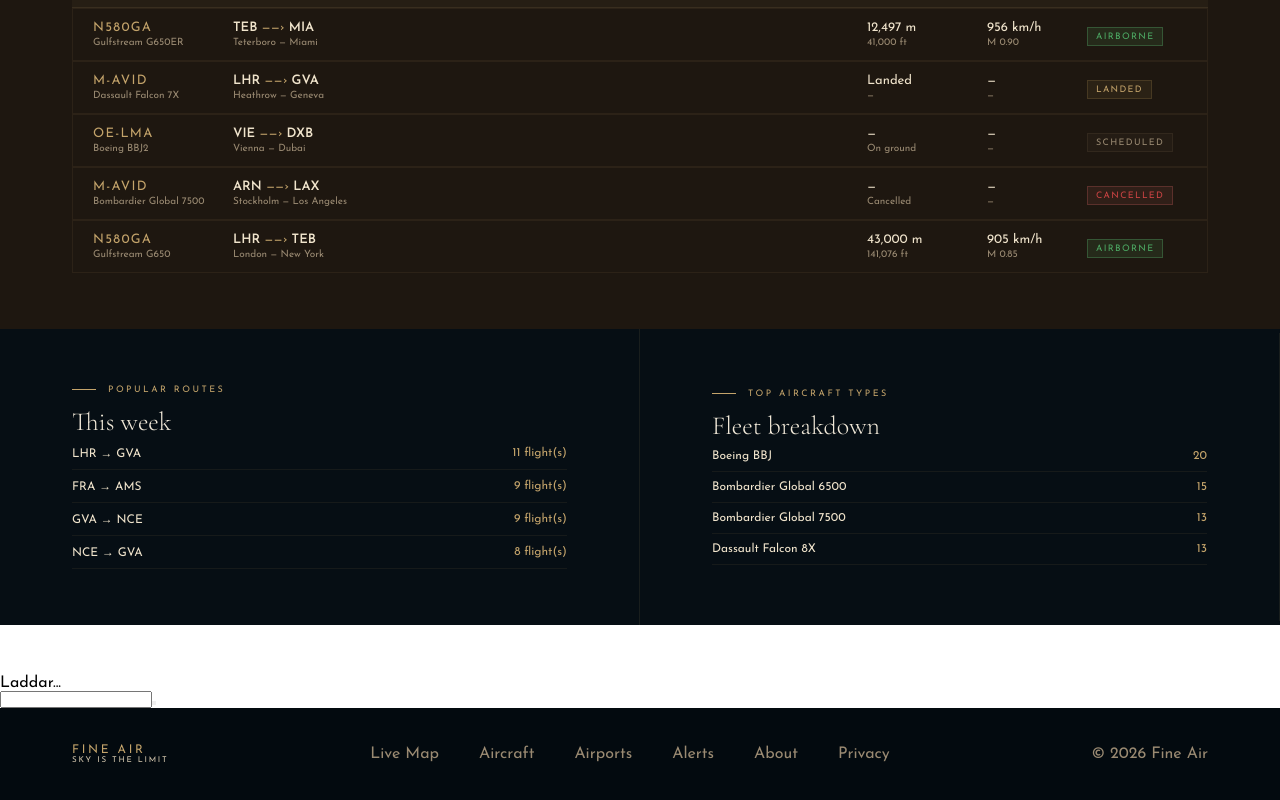
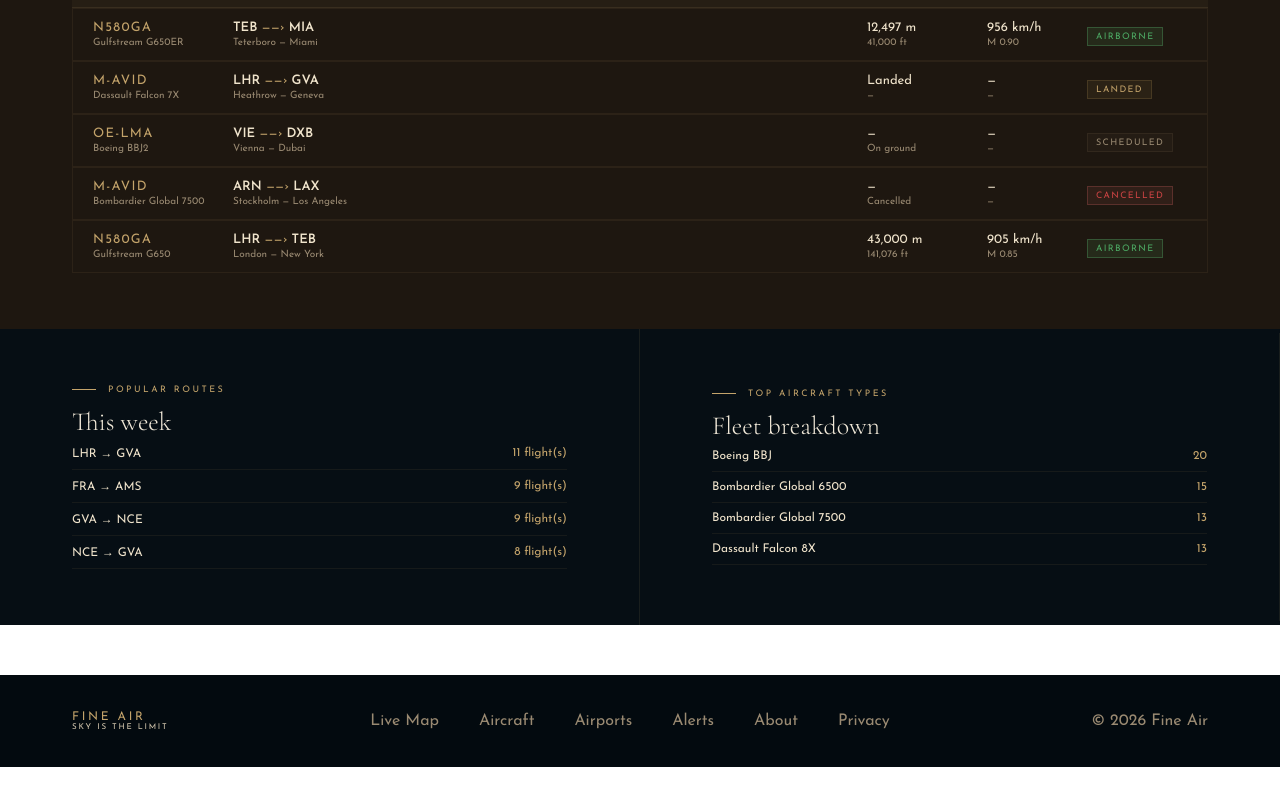
Before and after one commit to Moixiang/Fineair-Tracker, a React (Vite) app in the folder frontend/: page / in a window 1280 px wide. Shown: the part 316-1116 px from the top of the page. After the commit the page ends 1083 px from the top, so only its background shows below. Built offline with nearby package versions, Linux system fonts and the light colour scheme; no server answers.

Commit message:
Address deleted

```diff
--- a/frontend/src/App.jsx
+++ b/frontend/src/App.jsx
@@ -23,7 +23,6 @@ const App = () => {
     <div>
       <Header />
       <Home />
-      {data ? <p>Address: {data[0]?.address?.zipcode}</p> : <p>Laddar...</p>}
       <Footer />
     </div>
   );
--- a/frontend/src/components/footer.jsx
+++ b/frontend/src/components/footer.jsx
@@ -13,17 +13,6 @@ const Footer = () => {
 
   return (
     <div>
-      <section>
-        <div className="footerContainer">
-          <input
-            type="email"
-            onChange={(e) => setEmail(e.target.value)}
-            value={email}
-          />
-          <button onClick={getEmail}></button>
-        </div>
-      </section>
-
       <footer>
         <nav className="footerNavigationContainer">
           <div className="footerSiteLogo">
```
